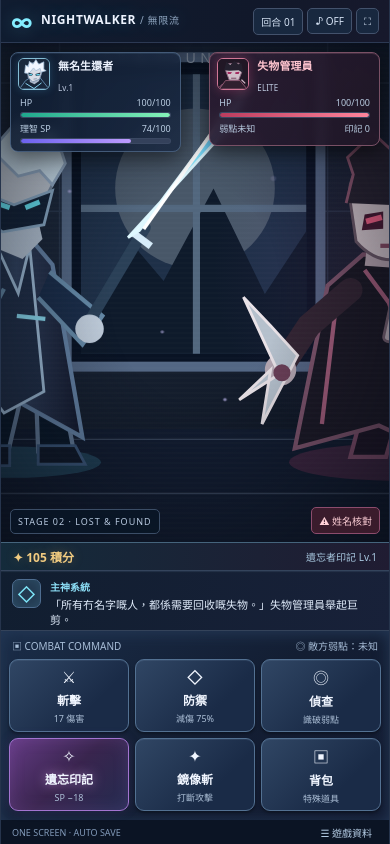
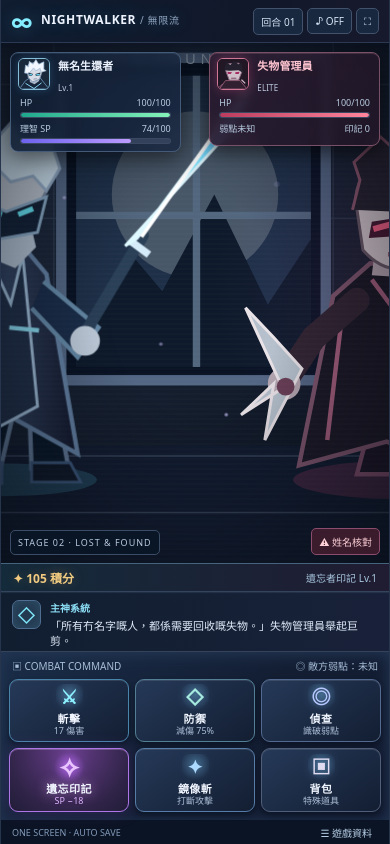
Before and after one commit to chiholung-cmd/nightwalker-rpg-web, a Next.js app: page / in a window 390 px wide. Built offline with nearby package versions, Linux system fonts and the light colour scheme.

Commit message:
Style illustrated RPG skill cards, colored ability glyphs and compact mobile controls

```diff
--- a/app/globals.css
+++ b/app/globals.css
@@ -142,3 +142,23 @@
 @media(max-width:350px){.nw-hud-avatar{width:28px;height:28px}.nw-hudname{margin-left:34px}.nw-hud{padding-inline:6px}}
 @media(max-height:580px){.nw-hud{min-height:73px}.nw-hudname{height:27px}.nw-hud-avatar{width:26px;height:26px}.nw-hudname{margin-left:31px}.nw-hudrow{margin:3px 0 2px}}
 @media(prefers-reduced-motion:reduce){.nw-enraged .nw-clockboss-art,.nw-enraged .nw-intent{animation:none}}
+
+/* v0.3 combat commands · small visual skill cards with separate identity */
+.nw-controls{padding:6px 8px 8px}
+.nw-action-grid button.nw-command{min-height:59px;gap:1px;padding:4px 2px 5px;background:linear-gradient(145deg,#253958,#131e32);border-color:#49698a;box-shadow:inset 0 1px #ffffff1b,0 3px 5px #02070f60}
+.nw-action-grid button.nw-command .nw-command-icon{display:grid;place-items:center;width:27px;height:27px;margin-bottom:1px;border-radius:7px;background:radial-gradient(circle at 50% 38%,#82d8ff43,transparent 75%);color:#b9f5ff;font-size:19px;line-height:1;filter:drop-shadow(0 0 6px #82bfff66);font-weight:700}
+.nw-action-grid button.nw-command b{font-size:11px;letter-spacing:.4px;line-height:1.1}
+.nw-action-grid button.nw-command small{font-size:9px;line-height:1.1}
+.nw-action-grid button.nw-command-attack{border-color:#4984aa}.nw-command-attack .nw-command-icon{color:#8df1ff!important}
+.nw-action-grid button.nw-command-guard{border-color:#537f95}.nw-command-guard .nw-command-icon{color:#a6e9de!important}
+.nw-action-grid button.nw-command-inspect{border-color:#54698f}.nw-command-inspect .nw-command-icon{color:#b9c7ff!important}
+.nw-action-grid button.nw-command-mirror{border-color:#567ca7}.nw-command-mirror .nw-command-icon{color:#acdaff!important}
+.nw-action-grid button.nw-command-bag{border-color:#515e79}.nw-command-bag .nw-command-icon{color:#dedaf0!important}
+.nw-action-grid button.nw-command.nw-ultimate{background:radial-gradient(circle at top,#683d8b 0%,#302448 72%,#211d38);border-color:#ae75e6;box-shadow:inset 0 1px #f5d8ff3b,0 0 17px #9743d036}
+.nw-action-grid button.nw-command.nw-ultimate .nw-command-icon{width:30px;height:28px;font-size:27px;color:#e9c4ff;background:radial-gradient(circle,#bb69ef88,transparent 75%);animation:nw-command-magic 2.8s ease-in-out infinite}
+.nw-action-grid button.nw-command.nw-ultimate small{color:#deb4ff}
+.nw-action-grid button.nw-command:disabled{opacity:.37;filter:saturate(.3);box-shadow:none}
+@keyframes nw-command-magic{0%,100%{filter:drop-shadow(0 0 5px #aa63f1)}50%{filter:drop-shadow(0 0 14px #e19eff);transform:rotate(16deg) scale(1.08)}}
+@media(max-height:700px){.nw-action-grid button.nw-command{min-height:47px}.nw-action-grid button.nw-command .nw-command-icon{width:21px;height:20px;font-size:15px;margin-bottom:0}.nw-action-grid button.nw-command.nw-ultimate .nw-command-icon{height:20px;font-size:20px}}
+@media(max-width:350px){.nw-action-grid button.nw-command b{font-size:10px}.nw-action-grid button.nw-command small{font-size:8px}}
+@media(prefers-reduced-motion:reduce){.nw-action-grid button.nw-command.nw-ultimate .nw-command-icon{animation:none}}
```
